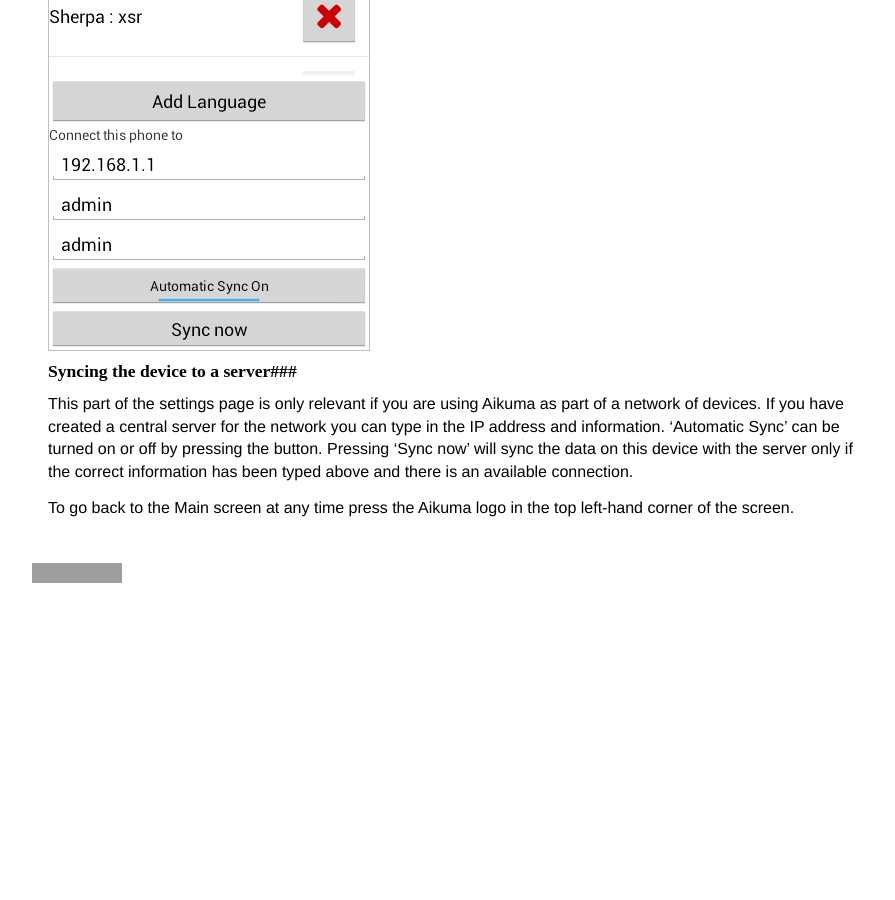
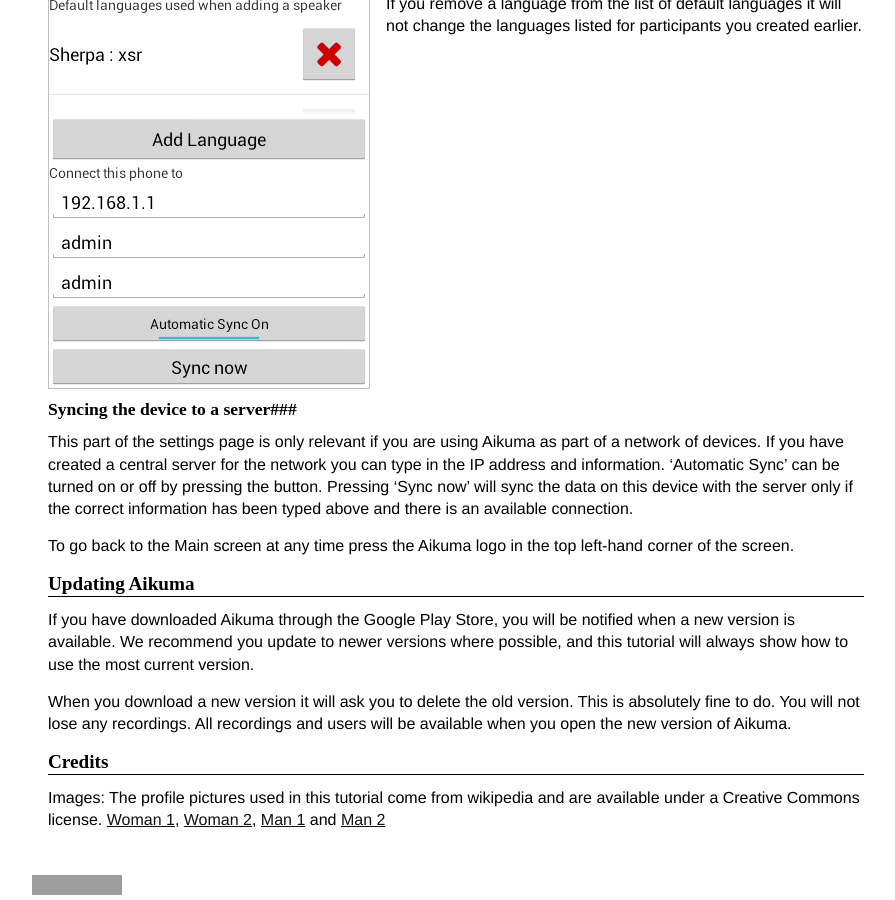
Before and after one commit to langtech/langtech.github.com, a Jekyll site: the page built from aikuma/howto.md, in a window 1280 px wide and 900 px high, scrolled down 11330 px. Shown: the whole window, without its empty margins (184-1079 px from the left). Built offline with Jekyll 4.4.1, drawn with Linux system fonts in a browser that asks for light colours; before the commit the page ends 11918 px from its top, so only the background shows below that; grey boxes are pictures that could not be loaded.

Commit message:
Added information on new released
- How to install a new release
- Image credits

```diff
--- a/aikuma/howto.md
+++ b/aikuma/howto.md
@@ -67,6 +67,8 @@ Pressing the large red cross at the bottom of the screen will save the recording
 Your recording will now appear in the list on the main screen, with the date, duration and the image of the people in the recording.
 
 ![Recording information added](/images/HowTo/AddingInfo.png)
+
+<p class="clear"/>
 
 To go back to the Main screen at any time press the Aikuma logo in the top left-hand corner of the screen.
 
@@ -217,3 +219,13 @@ If you have created a central server for the network you can type in the IP addr
 'Automatic Sync' can be turned on or off by pressing the button. Pressing 'Sync now' will sync the data on this device with the server only if the correct information has been typed above and there is an available connection.
 
 To go back to the Main screen at any time press the Aikuma logo in the top left-hand corner of the screen.
+
+Updating Aikuma
+---------------
+If you have downloaded Aikuma through the Google Play Store, you will be notified when a new version is available. We recommend you update to newer versions where possible, and this tutorial will always show how to use the most current version.
+
+When you download a new version it will ask you to delete the old version. This is absolutely fine to do. You will not lose any recordings. All recordings and users will be available when you open the new version of Aikuma.
+
+Credits
+-------
+Images: The profile pictures used in this tutorial come from wikipedia and are available under a Creative Commons license. [Woman 1](http://en.wikipedia.org/wiki/File:Chhurim,_first_women_to_climb_mt._everest_twice_in_the_same_season.jpg), [Woman 2](http://commons.wikimedia.org/wiki/File:Tamang_woman.jpg), [Man 1](http://commons.wikimedia.org/wiki/File:Apa_Sherpa.jpg) and [Man 2](http://commons.wikimedia.org/wiki/File:Buddhist_Lama_of_the_Tamang_People,_Tistung,_Nepal.jpg)
```
